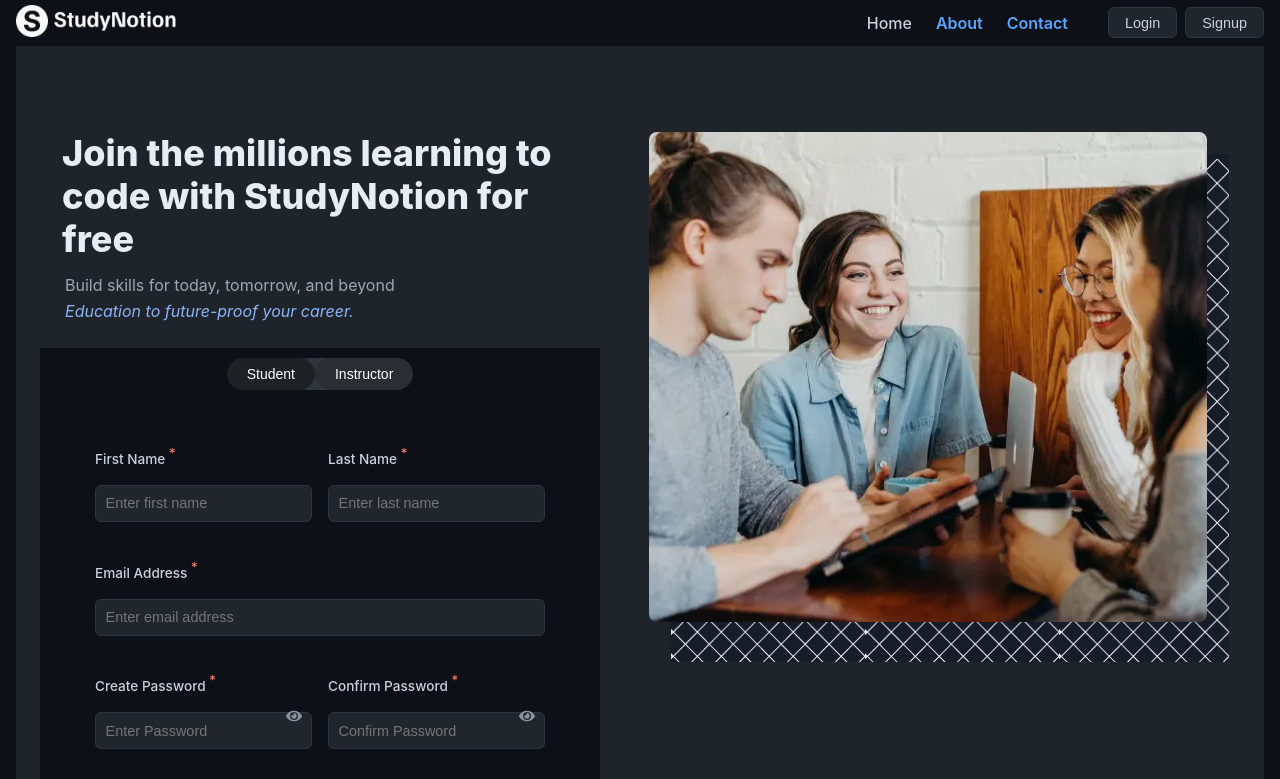
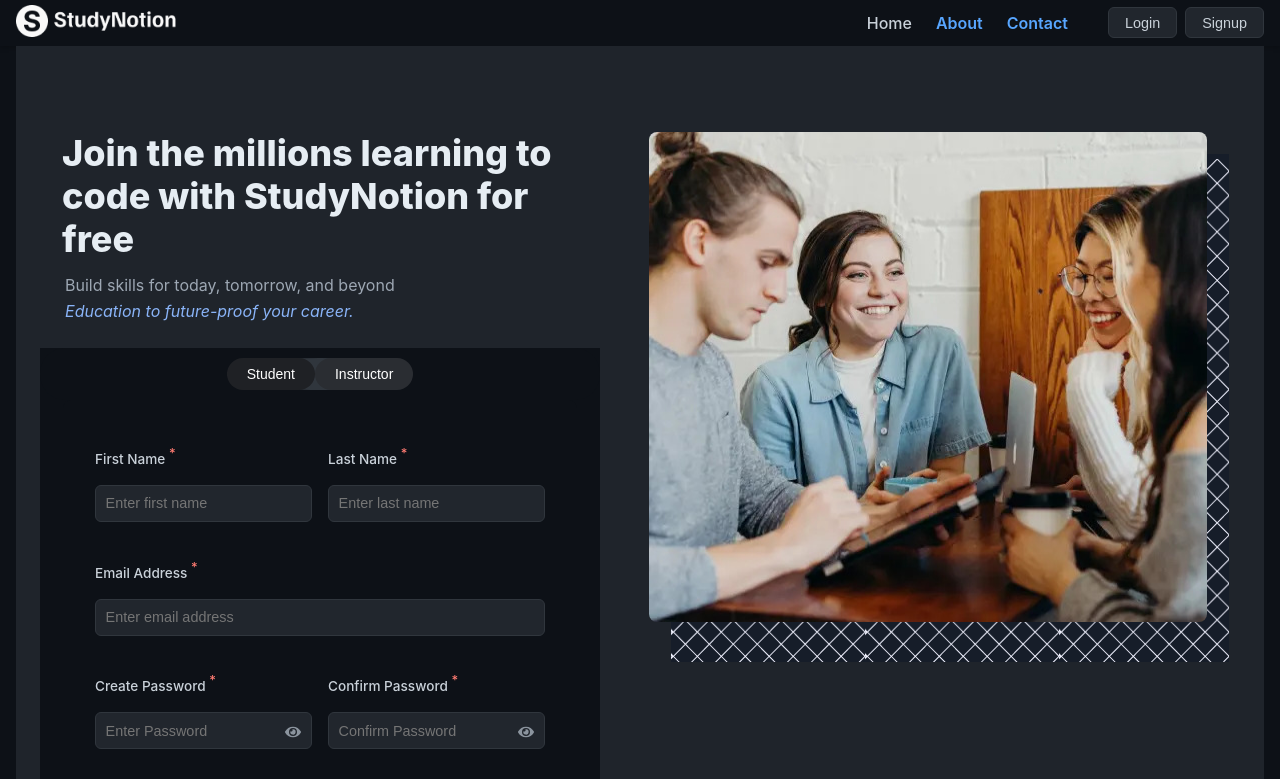
Before and after one commit to ajay-kotambe/studyNotionReact, a React (Create React App) app: page /signup in a window 1280 px wide. Shown: the top 779 px of the page. Built offline with nearby package versions, Linux system fonts and the light colour scheme.

Commit message:
version v.1.0

```diff
--- a/src/components/LoginForm.css
+++ b/src/components/LoginForm.css
@@ -0,0 +1,161 @@
+/* Main container */
+form {
+  background-color: #0d1117;
+  padding: 2rem;
+  border-radius: 8px;
+  color: #c9d1d9;
+  max-width: 450px;
+  margin: auto;
+  display: flex;
+  flex-direction: column;
+  gap: 1.5rem;
+}
+.signup-wrap {
+  background-color: #0d1117;
+}
+.role-toggle {
+  background-color: #4da1ff; /* blue background behind buttons */
+  padding: 10px 15px;
+  display: inline-flex;
+  gap: 10px;
+  border-radius: 25px;
+}
+
+.role-toggle button {
+  background-color: #2a2d32; /* dark gray/black button */
+  color: white;
+  border: none;
+  padding: 8px 20px;
+  border-radius: 20px;
+  font-size: 14px;
+  cursor: pointer;
+  transition: background-color 0.3s ease;
+}
+.role-toggle {
+  background-color: #0d1117; /* blue background behind buttons */
+  padding: 10px 15px;
+  display: flex;
+  justify-content: center; /* center buttons horizontally */
+  gap: 10px;
+  border-radius: 25px;
+  margin: 0 auto; /* center the whole container */
+}
+
+.role-toggle button:hover {
+  background-color: #3a3e44; /* slightly lighter on hover */
+}
+
+.role-toggle-internal {
+  background-color: #30363d;
+  border-radius: 50%;
+}
+
+.role-toggle button.active {
+  background-color: #1f2125; /* darker for active state */
+}
+
+/* Top toggle buttons */
+form ~ div > button,
+div > button {
+  background-color: #21262d;
+  color: #c9d1d9;
+  border: 1px solid #30363d;
+  padding: 0.5rem 1.2rem;
+  border-radius: 20px;
+  font-size: 0.9rem;
+  cursor: pointer;
+  transition: all 0.2s ease;
+}
+
+div > button:first-child {
+  background-color: #30363d;
+}
+
+div > button:hover {
+  border-color: #58a6ff;
+  color: #58a6ff;
+}
+
+/* Label and input layout */
+label {
+  display: flex;
+  flex-direction: column;
+  gap: 0.3rem;
+  position: relative;
+}
+
+label p {
+  font-size: 0.85rem;
+  font-weight: 500;
+}
+
+label sup {
+  color: #ff7b72;
+  font-size: 0.8rem;
+}
+
+/* Input fields */
+input {
+  background-color: #21262d;
+  border: 1px solid #30363d;
+  color: #c9d1d9;
+  padding: 0.6rem;
+  border-radius: 6px;
+  font-size: 0.9rem;
+}
+
+input:focus {
+  outline: none;
+  border-color: #58a6ff;
+}
+
+/* Row layouts */
+form > div:first-child,
+form > div:nth-child(3) {
+  display: flex;
+  gap: 1rem;
+}
+
+form > div:first-child label,
+form > div:nth-child(3) label {
+  flex: 1;
+}
+
+/* Password toggle icons */
+label span {
+  position: relative;
+  left: 190px;
+  top: -18%;
+  transform: translateY(-50%);
+  cursor: pointer;
+  color: #8b949e;
+}
+
+label span:hover {
+  color: #58a6ff;
+}
+
+/* Submit button */
+button[type="submit"],
+form button:last-child {
+  background-color: #facc15;
+  border: none;
+  padding: 0.7rem 1rem;
+  font-size: 1rem;
+  border-radius: 6px;
+  font-weight: 600;
+  cursor: pointer;
+  margin-top: 0.5rem;
+}
+
+button[type="submit"]:hover,
+form button:last-child:hover {
+  background-color: #eab308;
+}
+
+/* eye btns */
+
+/* .pw-toggle-icon {
+    position: relative;
+    top: 20px;
+} */
--- a/src/components/SignupForm.css
+++ b/src/components/SignupForm.css
@@ -123,9 +123,9 @@
 
 /* Password toggle icons */
 label span {
-  position: absolute;
-  right: 10px;
-  top: 65%;
+  position: relative;
+  left: 187px;
+  top: -18%;
   transform: translateY(-50%);
   cursor: pointer;
   color: #8b949e;
@@ -154,4 +154,8 @@
 }
 
 /* eye btns */
-/* For labels that have an icon */
+
+/* .pw-toggle-icon {
+    position: relative;
+    top: 20px;
+} */
--- a/src/components/SignupForm.js
+++ b/src/components/SignupForm.js
@@ -118,7 +118,11 @@
               className="pw-toggle"
               onClick={() => setShowCreatePassword((p) => !p)}
             >
-              {showCreatePassword ? <FaRegEyeSlash /> : <FaEye />}
+              {showCreatePassword ? (
+                <FaRegEyeSlash className="pw-toggle-icon" />
+              ) : (
+                <FaEye className="pw-toggle-icon" />
+              )}
             </span>
           </label>
 
```
